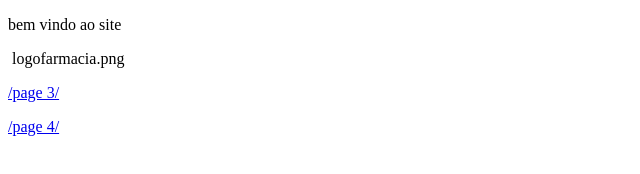
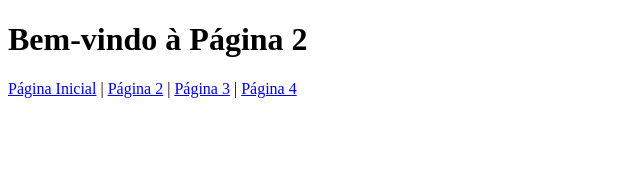
Before and after one commit to Eduardo-Paris/repositempo, a plain HTML site: page trabalho_html/pages/page2.html in a window 1280 px wide. Shown: the whole page, without its empty margins (0-640 px from the left). Drawn offline with Linux system fonts and the light colour scheme.

Commit message:
Update page2.html

```diff
--- a/trabalho_html/pages/page2.html
+++ b/trabalho_html/pages/page2.html
@@ -1,27 +1,14 @@
 <!DOCTYPE html>
-<html lang="en">
-
+<html lang="pt-BR">
 <head>
+    <meta charset="UTF-8">
+    <title>Página 2</title>
 </head>
-
 <body>
-
-    <p>bem vindo ao site</p>
-
-
-<img> logofarmacia.png
-
-    <p></p>
-
-    <a href="page3.html"> /page 3/
-    </a>
-
-    <p></p>
-
-    <a href="page4.html"> /page 4/
-    </a>
-
-
-
+    <h1>Bem-vindo à Página 2</h1>
+    <a href="../index.html">Página Inicial</a> |
+    <a href="page2.html">Página 2</a> |
+    <a href="page3.html">Página 3</a> |
+    <a href="page4.html">Página 4</a>
 </body>
 </html>
```
